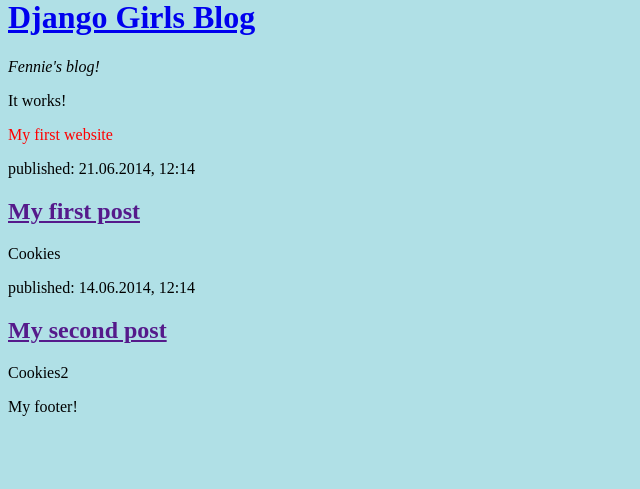
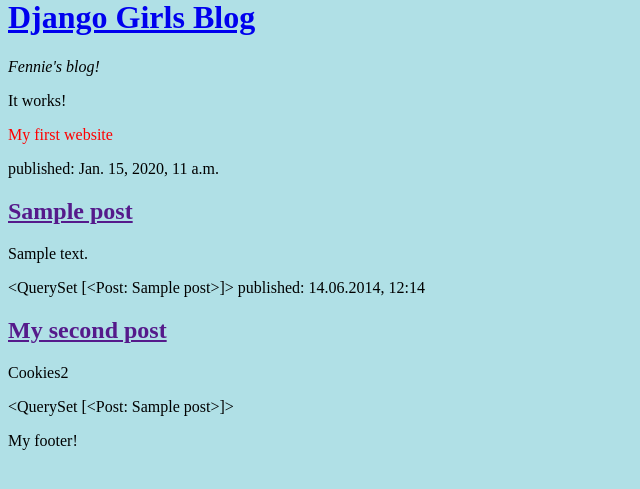
Before and after one commit to fennievdg/my-first-blog, a Django app: page / in a window 1280 px wide. Shown: the part 22-511 px from the top of the page, without its empty margins (0-640 px from the left). Run offline with Django 3.2, Linux system fonts and the light colour scheme; tables that the repository leaves empty hold one stand-in row (values such as "Sample post").

Commit message:
Modified templates to display posts from database.

```diff
--- a/blog/templates/blog/post_list.html
+++ b/blog/templates/blog/post_list.html
@@ -10,17 +10,19 @@
         <p><i>Fennie's blog!</i></p>
         <p>It works!</p>
         <p style="color:rgb(255,0,0);">My first website</p>
-        <article>
-            <time>published: 21.06.2014, 12:14</time>
-            <h2><a href="">My first post</a></h2>
-            <p>Cookies</p>
-        </article>
+        {% for post in posts %}
+            <article>
+                <time>published: {{ post.published_date }}</time>
+                <h2><a href="">{{ post.title }}</a></h2>
+                <p>{{ post.text|linebreaksbr }}</p>
+            </article>
+        {% endfor %}
 
-        <article>
+        {{ posts }}
             <time>published: 14.06.2014, 12:14</time>
             <h2><a href="">My second post</a></h2>
             <p>Cookies2</p>
-        </article>
+        {{ posts }}
     </body>
     <footer>
         <p>My footer!</p>
--- a/blog/views.py
+++ b/blog/views.py
@@ -1,5 +1,11 @@
 from django.shortcuts import render
+from django.utils import timezone
+from .models import Post
 
 # Create your views here.
 def post_list(request):
     return render(request, 'blog/post_list.html', {})
+
+def post_list(request):
+    posts = Post.objects.filter(published_date__lte=timezone.now()).order_by('published_date')
+    return render(request, 'blog/post_list.html', {'posts': posts})
```
